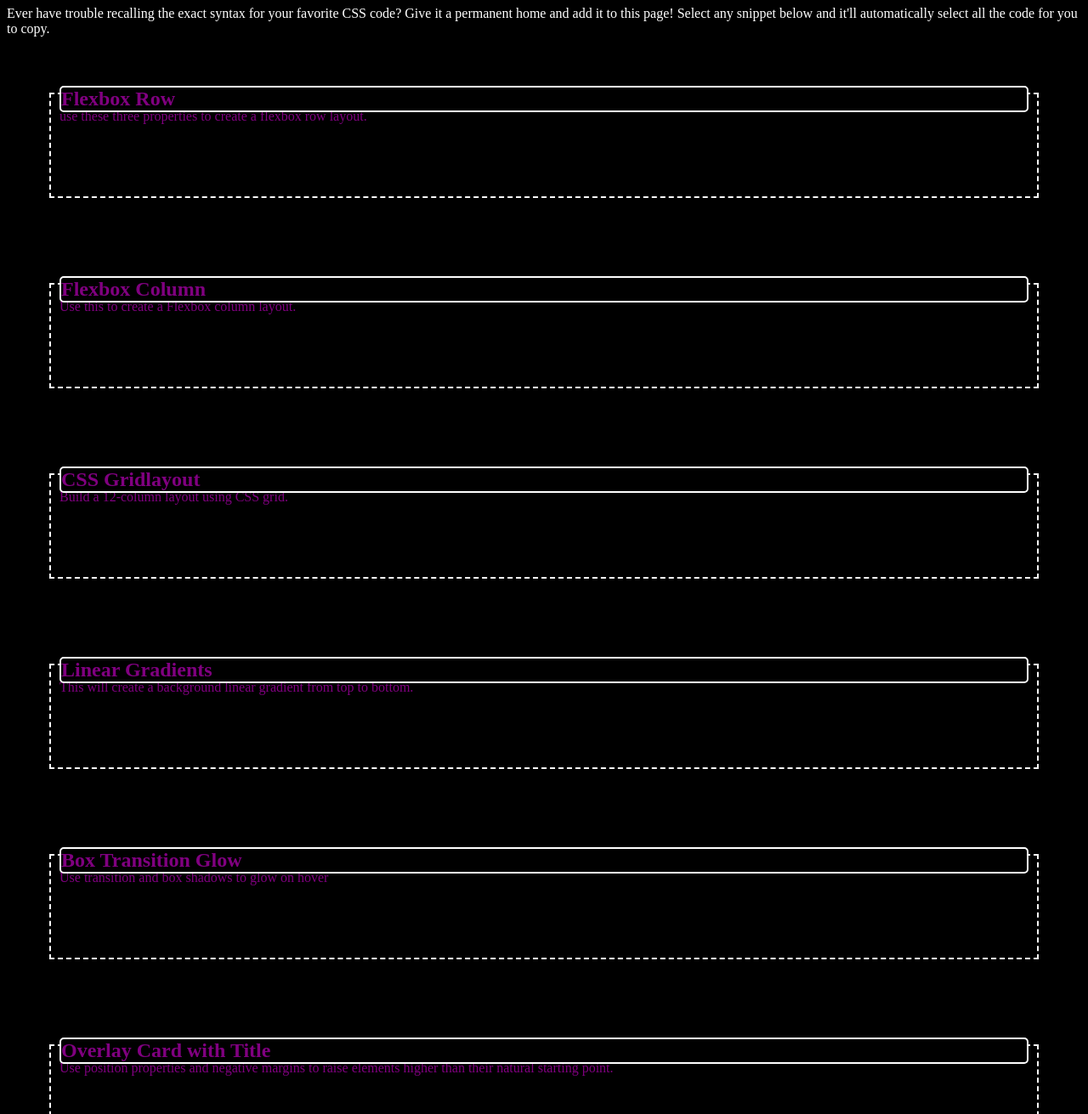
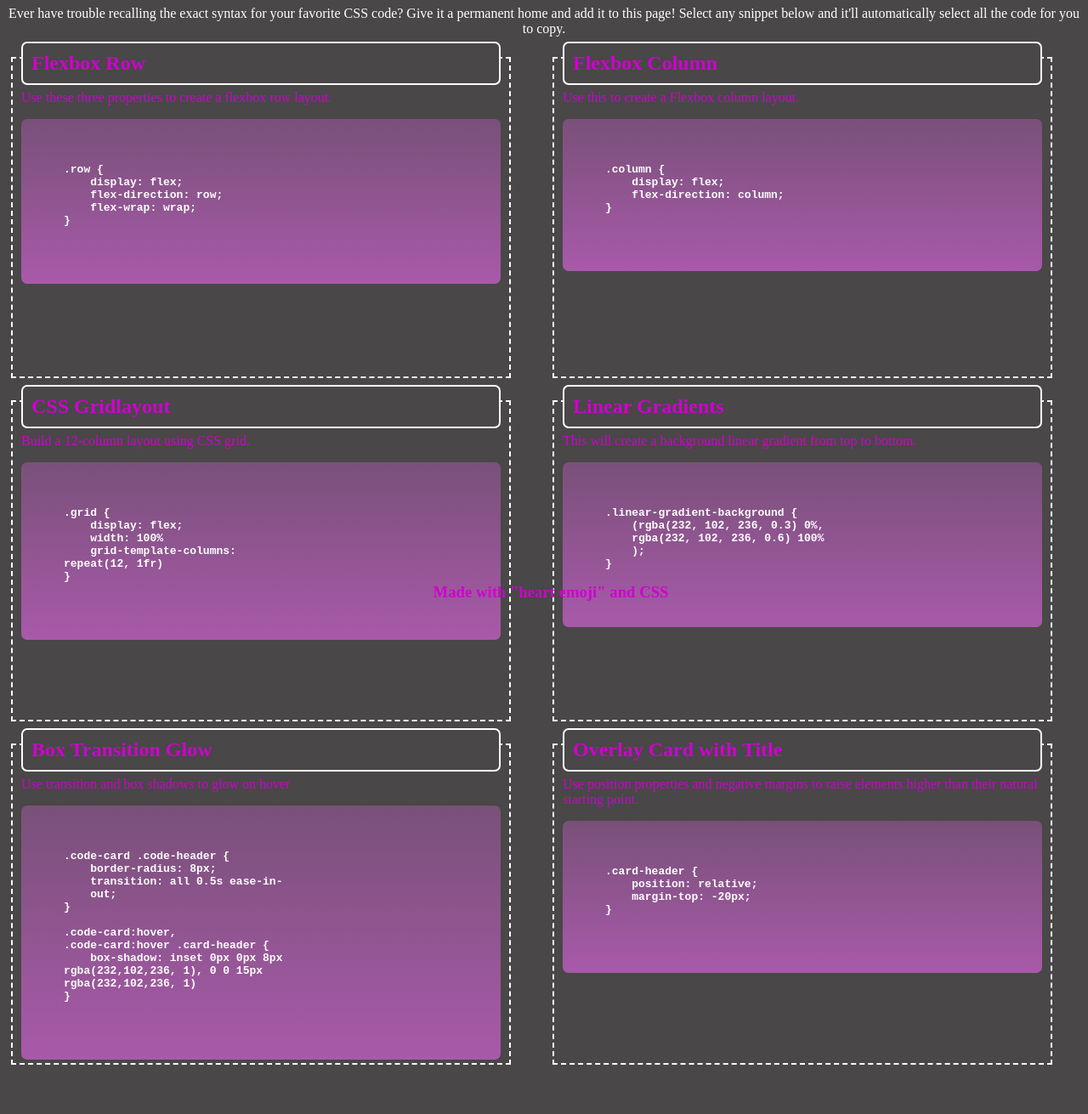
Before and after one commit to Blackswan1010/css-cheat-sheet, a plain HTML site: page index.html in a window 1280 px wide. Shown: the part 73-1384 px from the top of the page at 85% size. After the commit the page ends 1342 px from the top, so only its background shows below. Drawn offline with Linux system fonts and the light colour scheme.

Commit message:
add code to html and css files

```diff
--- a/assets/style.css
+++ b/assets/style.css
@@ -1,44 +1,125 @@
 :root {
-    --color: purple;
-    --color2: white;
-    --radius: 5px;
-    --bg: black;
+    --brightpink: rgb(207, 2, 207);
+    --white: white;
+    --radius: 7px;
+    --bg: rgb(73, 71, 71);
     --snippets-bg: violet;
+    --css-font: 'Trebuchet MS', 'Lucida Sans Unicode', 'Lucida Grande', 'Lucida Sans', Arial, sans-serif;
 }
 
-* {
+/* *{
+    height: 100%;
+    width: 100%;
+} */
+
+body {
     background-color: var(--bg);
 }
 
+header {
+    height: 100%;
+    width: 100%;
+}
+
 header h1 {
-    color: var(--color);
+    color: var(--brightpink);
+    height: 100%;
+    text-align: center;
 }
 
 header p {
-    color: var(--color2);
+    color: var(--white);
+    text-align: center;
 }
 
 h2 {
-    color: var(--color);
-    border: 2px solid var(--color2);
+    color: var(--brightpink);
+    border: 2px solid var(--white);
     border-radius: var(--radius);
+    background-color: var(--bg);
     position: relative;
-    margin: -20px 0;
+    margin: -30px 0;
+    padding: 10px;
+    z-index: 1;
 }
 
-p {
-    color: var(--color);
+.grid {
+    display: grid;
+    color: var(--white);
+    width: 100%;
+    row-gap: 10px;
+    column-gap: 10px;
+    grid-template-columns: repeat(3, 1fr);
+    grid-template-rows: repeat(2, 1fr);
+    align-items: center;
+    justify-content: center;
 }
 
-main {
+
+.grid .card {
     display: flex;
-    flex-wrap: wrap;
     flex-direction: column;
+    border: 2px dashed var(--white);
+    padding: 10px;
+    margin: 5px;
+    flex: 2 2 200px;
+    color: var(--brightpink);
+    height: 90%;
+    width: 90%;
+    transition: background-color 2s;
 }
 
-section {
-    border: 2px dashed var(--color2);
-    padding: 10px;
-    margin: 50px;
-    flex: 1 1 100px;
+.card:hover {
+    background-color:black;
 }
+
+.card p {
+    padding-top: 20px;
+}
+
+.grid .card .snippet {
+    background-image: linear-gradient(rgba(232, 102, 236, 0.3) 0%,
+    rgba(232, 102, 236, 0.6)100%);
+    border-radius: var(--radius);
+    color: var(--white);
+    text-align: left;
+    font-family: 'Trebuchet MS', 'Lucida Sans Unicode', 'Lucida Grande', 'Lucida Sans', Arial, sans-serif;
+    font-weight: bolder;
+    padding-left: 50px;
+    user-select: all;
+}
+
+.grid .card .snippet .indent {
+    margin-left: 5px;
+    list-style: none;
+    width: 100%;
+    height: 100%;
+}
+
+
+footer {
+    position: absolute;
+    bottom: 0px;
+    width: 100%;
+    text-align: center;
+    margin: auto;
+    color: var(--brightpink);
+}
+
+@media screen and (max-width:1280px){
+    .grid {
+        row-gap: 10px;
+        column-gap: 10px;
+        grid-template-columns: repeat(2, 1fr);
+        grid-template-rows: repeat(3, 1fr);
+    }
+}
+
+@media screen and (max-width:800px){
+    .grid {
+        row-gap: 10px;
+        column-gap: 10px;
+        grid-template-columns: repeat(1, 1fr);
+        grid-template-rows: repeat(6, 1fr);
+    }
+}
--- a/index.html
+++ b/index.html
@@ -1,40 +1,115 @@
 <!DOCTYPE html>
 <html lang="en">
+
 <head>
-        <meta charset="UTF-8"/>
+    <meta charset="UTF-8" />
     <title> CSS Cheat Sheet</title>
-        <link rel="stylesheet" href="./assets/style.css"/>
+    <link rel="stylesheet" href="./assets/style.css" />
 </head>
 
 <body>
     <header>
         <h1>CSS Snippet Cheatsheet</h1>
-            <p>Ever have trouble recalling the exact syntax for your favorite CSS code? Give it a permanent home and add it to this page! Select any snippet below and it'll automatically select all the code for you to copy.</p>
+        <p>Ever have trouble recalling the exact syntax for your favorite CSS code? Give it a permanent home and add it
+            to this page! Select any snippet below and it'll automatically select all the code for you to copy.</p>
     </header>
-        <main>
-            <section>
+    <main class="grid">
+        <section class="card">
             <h2>Flexbox Row</h2>
-                <p>use these three properties to create a flexbox row layout.</p>
+            <p>Use these three properties to create a flexbox row layout.</p>
+            <section class="snippet">
+                <p>
+                <pre>
+.row {
+    display: flex;
+    flex-direction: row;
+    flex-wrap: wrap;
+}
+                    </pre>
+                </p>
             </section>
-            <section>
+        </section>
+        <section class="card">
             <h2>Flexbox Column</h2>
             <p>Use this to create a Flexbox column layout.</p>
+            <section class="snippet">
+                <p>
+                <pre>
+.column {
+    display: flex;
+    flex-direction: column;
+}
+                    </pre>
+                </p>
             </section>
-            <section>
+        </section>
+        <section class="card">
             <h2>CSS Gridlayout</h2>
             <p>Build a 12-column layout using CSS grid.</p>
+            <section class="snippet">
+                <p>
+                <pre>
+.grid {
+    display: flex;
+    width: 100%
+    grid-template-columns:
+repeat(12, 1fr)
+}
+                    </pre>
+                </p>
             </section>
-            <section>
+        </section>
+        <section class="card">
             <h2>Linear Gradients</h2>
             <p>This will create a background linear gradient from top to bottom.</p>
+            <section class="snippet">
+                <p>
+                <pre>
+.linear-gradient-background {
+    (rgba(232, 102, 236, 0.3) 0%,
+    rgba(232, 102, 236, 0.6) 100%
+    );
+}
+                    </pre>
+                </p>
             </section>
-            <section>
+        </section>
+        <section class="card">
             <h2>Box Transition Glow</h2>
             <p>Use transition and box shadows to glow on hover</p>
+            <section class="snippet">
+                <p>
+                <pre>
+.code-card .code-header {
+    border-radius: 8px;
+    transition: all 0.5s ease-in-
+    out;
+}
+
+.code-card:hover,
+.code-card:hover .card-header {
+    box-shadow: inset 0px 0px 8px
+rgba(232,102,236, 1), 0 0 15px
+rgba(232,102,236, 1)
+}
+                    </pre>
+                </p>
             </section>
-            <section>
+        </section>
+        <section class="card">
             <h2>Overlay Card with Title</h2>
-                <p>Use position properties and negative margins to raise elements higher than their natural starting point.</p>
+            <p>Use position properties and negative margins to raise elements higher than their natural starting point.
+            </p>
+            <section class="snippet">
+                <p>
+                <pre>
+.card-header {
+    position: relative;
+    margin-top: -20px;
+}
+                    </pre>
+                </p>
+            </section>
         </section>
     </main>
 
```
Lines whose indentation alone changed are shown as unchanged.
